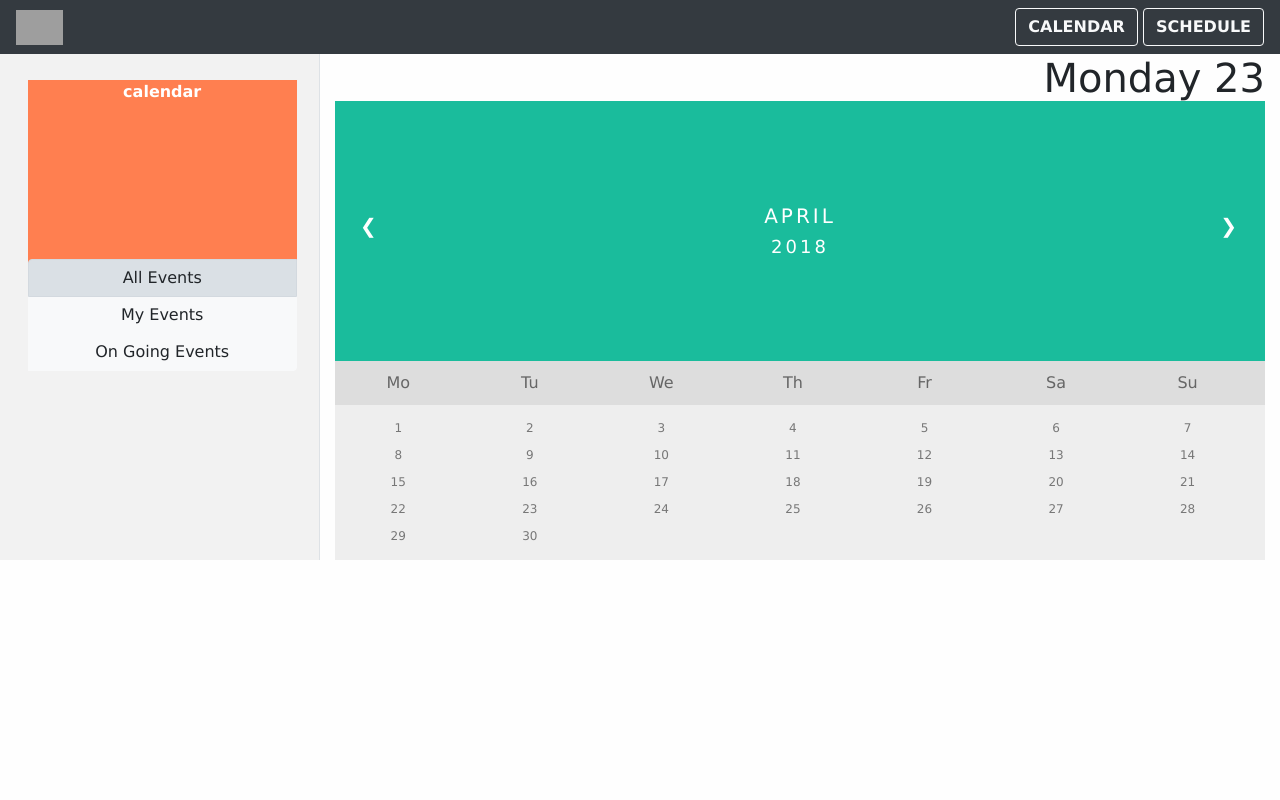
After one commit to VincentLuong13/Givsum_Calendar, a Django app: page /calendarpage/ in a window 1280 px wide. The commit adds this page. Run offline with Django 3.2, Linux system fonts and the light colour scheme; data comes from the database, SQL or seed files in the repository; some libraries are stand-ins or nearby versions; grey boxes are pictures that could not be loaded.

Commit message:
added calendar and calendar page
gets date time of the actual day and transfers to html

```diff
--- a/website/mainPage/templates/base.html
+++ b/website/mainPage/templates/base.html
@@ -34,27 +34,27 @@
         <div class="navbar-collapse collapse w-100 order-3 dual-collapse2">
             <a href="/"><img src="http://i64.tinypic.com/dcvji9.png" height="35px"></a>
             <ul class="navbar-nav ml-auto">
-                <button type="button" class="btn btn-outline-light" style="font-weight: bold;">CALENDAR</button> <!-- calendar view button -->
+                <a href = "/calendarPage/" class="btn btn-outline-light"  style="font-weight: bold;" >CALENDAR</a> <!-- calendar view button -->
                 &nbsp;
-                <button type="button" class="btn btn-outline-light" style="font-weight: bold;">SCHEDULE</button> <!-- schedule view button -->
+                <a href = "/" class="btn btn-outline-light"  style="font-weight: bold;" >SCHEDULE</a> <!-- calendar view button --> <!-- schedule view button -->
             </ul>
         </div>
     </nav>
     <!-- nav bar end -->
     <div class="container-fluid">
         <div class="row">
-            <div class="col-3 border-right" style="background-color: #f2f2f2;"  >
+            <div class="col-3 border-right" style="background-color: #f2f2f2;" >
                 <!-- left column content goes here -->
                 <div class="box"><center><B><font color="white">calendar</font></B></center></div>
                 <div class="btn-group btn-group-toggle btn-group-vertical filters" data-toggle="buttons">
                     <label class="btn btn-light active">
-                        <input type="radio" name="options" id="option1" autocomplete="off" checked> Active
+                        <input type="radio" name="options" id="option1" autocomplete="off" checked> All Events
                     </label>
                     <label class="btn btn-light">
-                        <input type="radio" name="options" id="option2" autocomplete="off"> Radio
+                        <input type="radio" name="options" id="option2" autocomplete="off"> My Events
                     </label>
                     <label class="btn btn-light">
-                        <input type="radio" name="options" id="option3" autocomplete="off"> Radio
+                        <input type="radio" name="options" id="option3" autocomplete="off"> On Going Events
                     </label>
                     </div>
             </div>
--- /dev/null
+++ b/website/mainPage/templates/mainPage/calendarPage.html
@@ -0,0 +1,107 @@
+{% extends 'base.html' %}
+{% block head %}
+    <style>
+        ul {list-style-type: none;}
+        body {font-family: Verdana, sans-serif;}
+
+        /* Month header */
+        .month {
+            padding: 100px 25px;
+            margin: 5% 0% 0% 0%;
+            width: 100%;
+            background: #1abc9c;
+            text-align: center;
+        }
+
+        /* Month list */
+        .month ul {
+            margin: 0;
+            padding: 0;
+        }
+
+        .month ul li {
+            color: white;
+            font-size: 20px;
+            text-transform: uppercase;
+            letter-spacing: 3px;
+        }
+
+        /* Previous button inside month header */
+        .month .prev {
+            float: left;
+            padding-top: 10px;
+        }
+
+        /* Next button */
+        .month .next {
+            float: right;
+            padding-top: 10px;
+        }
+
+        /* Weekdays (Mon-Sun) */
+        .weekdays {
+            margin: 0;
+            padding: 10px 0;
+            background-color:#ddd;
+        }
+
+        .weekdays li {
+            display: inline-block;
+            width: 13.6%;
+            color: #666;
+            text-align: center;
+        }
+
+        /* Days (1-31) */
+        .days {
+            padding: 10px 0;
+            background: #eee;
+            margin: 0;
+        }
+
+        .days li {
+            list-style-type: none;
+            display: inline-block;
+            width: 13.6%;
+            text-align: center;
+            margin-bottom: 5px;
+            font-size:12px;
+            color: #777;
+        }
+
+        /* Highlight the "current" day */
+        .days li .active {
+            padding: 5px;
+            background: #1abc9c;
+            color: white !important
+        }
+    </style>
+{% endblock %}
+
+{% block right %}
+<h1 style="float: right;">{{name_of_day}}  {{day}}</h1>
+<div class="month">
+    <ul>
+      <li class="prev">&#10094;</li>
+      <li class="next">&#10095;</li>
+      <li>{{name_of_month}}<br><span style="font-size:18px">{{year}}</span></li>
+    </ul>
+  </div>
+
+  <ul class="weekdays">
+    <li>Mo</li>
+    <li>Tu</li>
+    <li>We</li>
+    <li>Th</li>
+    <li>Fr</li>
+    <li>Sa</li>
+    <li>Su</li>
+  </ul>
+
+  <ul class="days">
+    {% for i in num_days %}
+    <li>{{ forloop.counter }}</li>
+    {% endfor %}
+  </ul>
+
+{% endblock %}
--- a/website/mainPage/templates/mainPage/index.html
+++ b/website/mainPage/templates/mainPage/index.html
@@ -1,7 +1,7 @@
 {% extends 'base.html' %}
 
 {% block right %}
-    <h1>Li Europan lingues</h1>
+    <h1>SCHEDULE</h1>
     <p>Li Europan lingues es membres del sam familie. <strong>Lor separat existentie es un myth.</strong> Por scientie, musica, sport etc, litot Europa usa li sam vocabular. Li lingues differe solmen in li grammatica, li pronunciation e li plu commun vocabules. <em>Omnicos directe al desirabilite de un nov lingua franca:</em> On refusa continuar payar custosi traductores. At solmen va esser necessi far uniform grammatica, pronunciation e plu commun paroles.</p>
     <h2>
         Li Europan lingues<br />
@@ -31,7 +31,4 @@
                 </div>
             </div>
         </div>
-    {% block body %}
-    {% endblock %}
-
 {% endblock %}
--- a/website/mainPage/urls.py
+++ b/website/mainPage/urls.py
@@ -5,4 +5,5 @@ from . import views
 
 urlpatterns = [
     path('', views.index, name = 'index'),
+    path('calendarpage/',views.calendarPage , name = 'calendar')
 ]
--- a/website/mainPage/views.py
+++ b/website/mainPage/views.py
@@ -1,6 +1,21 @@
 from django.shortcuts import render
 from .models import Organization, Event
+import datetime
+import calendar
 
 def index(request):
     events = Event.objects.all()
     return render(request,'mainPage/index.html',{'events': sorted(events,key = lambda x: x.name)})
+
+def calendarPage(request):
+    year = datetime.date.today().year
+    month = datetime.date.today().month
+    day = datetime.date.today().day
+    events = Event.objects.all()
+    return render(request,'mainPage/calendarPage.html',
+    {'events': sorted(events,key = lambda x: x.name),
+    'name_of_month' :calendar.month_name[month],
+    'num_days': range(calendar.monthrange(year,month)[1]),
+    'year':year,
+    'day' : day,
+    'name_of_day' : datetime.datetime.now().strftime("%A")})
```
